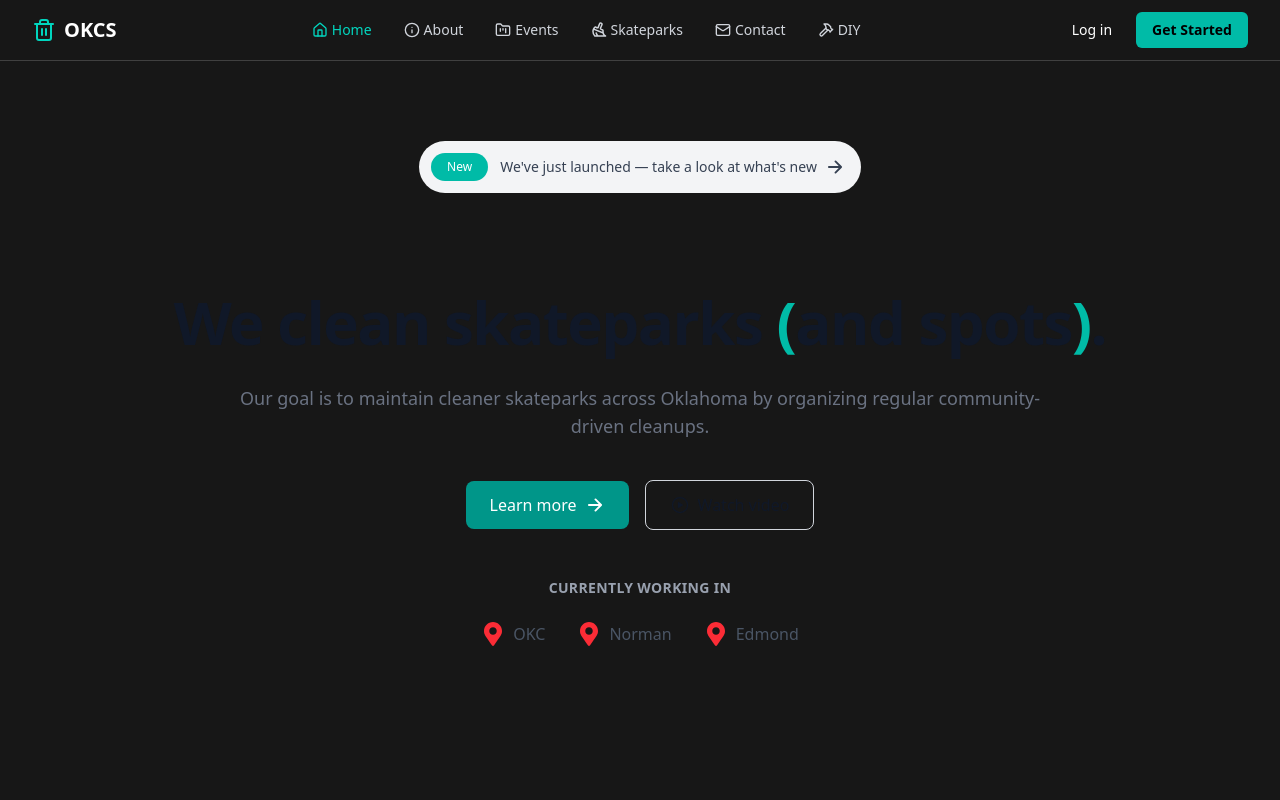
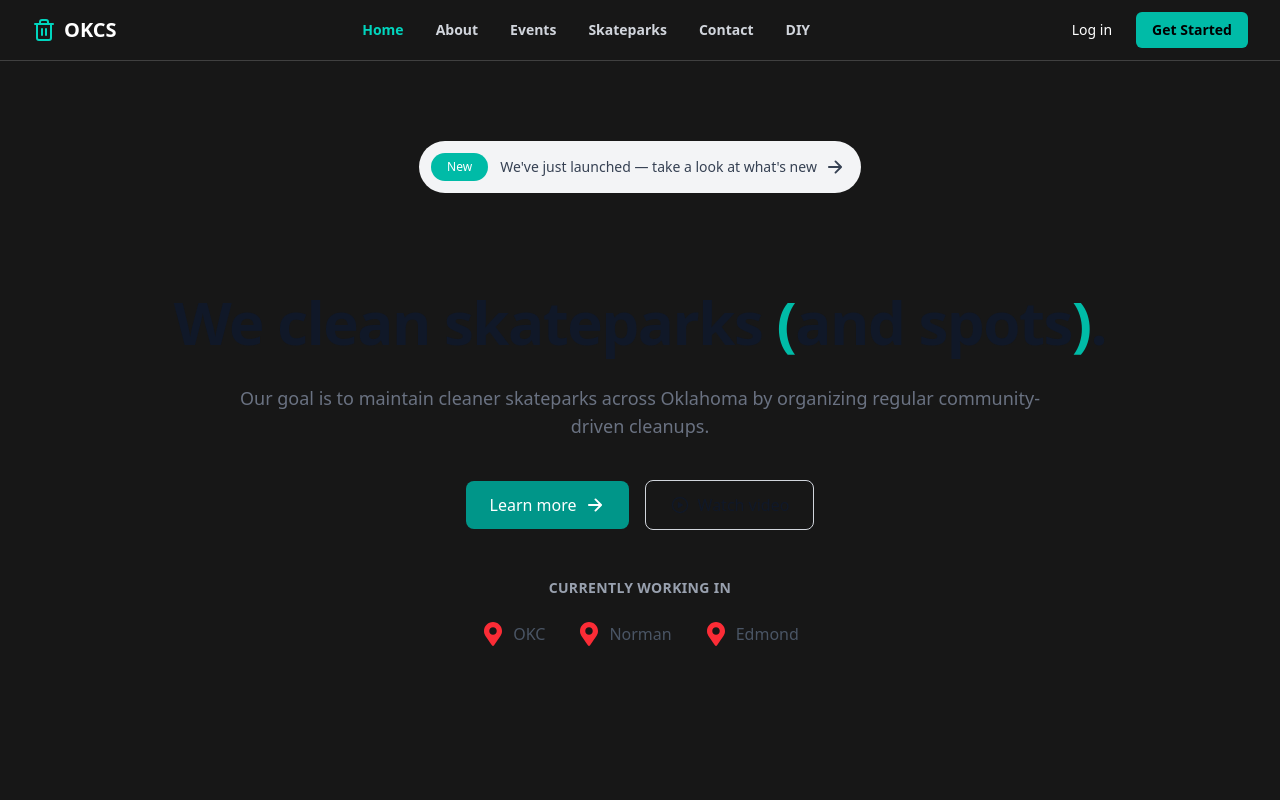
Before and after one commit to ajSeadler/tailwind-template, a React (Vite) app: page / in a window 1280 px wide. Shown: the top 800 px of the page. Built offline with nearby package versions, Linux system fonts and the light colour scheme.

Commit message:
bold links

```diff
--- a/src/components/NavBar.tsx
+++ b/src/components/NavBar.tsx
@@ -8,7 +8,7 @@ import {
   User,
   Menu,
   X,
-  Hammer,
+  // Hammer,
   Trash2,
 } from "lucide-react";
 import { PiBroomBold } from "react-icons/pi";
@@ -81,7 +81,7 @@ const Navbar: React.FC = () => {
 
         {/* Desktop Menu */}
         <div className="hidden md:flex md:order-1 w-full md:w-auto items-center justify-center mt-4 md:mt-0">
-          <ul className="flex flex-col md:flex-row md:space-x-8 text-sm font-medium">
+          <ul className="flex flex-col md:flex-row md:space-x-8 text-sm font-bold">
             {navLinks.map((link) => (
               <li key={link.to}>
                 <NavLink
@@ -94,7 +94,6 @@ const Navbar: React.FC = () => {
                     }`
                   }
                 >
-                  {link.icon}
                   {link.label}
                 </NavLink>
               </li>
@@ -110,7 +109,7 @@ const Navbar: React.FC = () => {
                   }`
                 }
               >
-                <Hammer className="w-4 h-4" />
+                {/* <Hammer className="w-4 h-4" /> */}
                 DIY
               </NavLink>
             </li>
```
